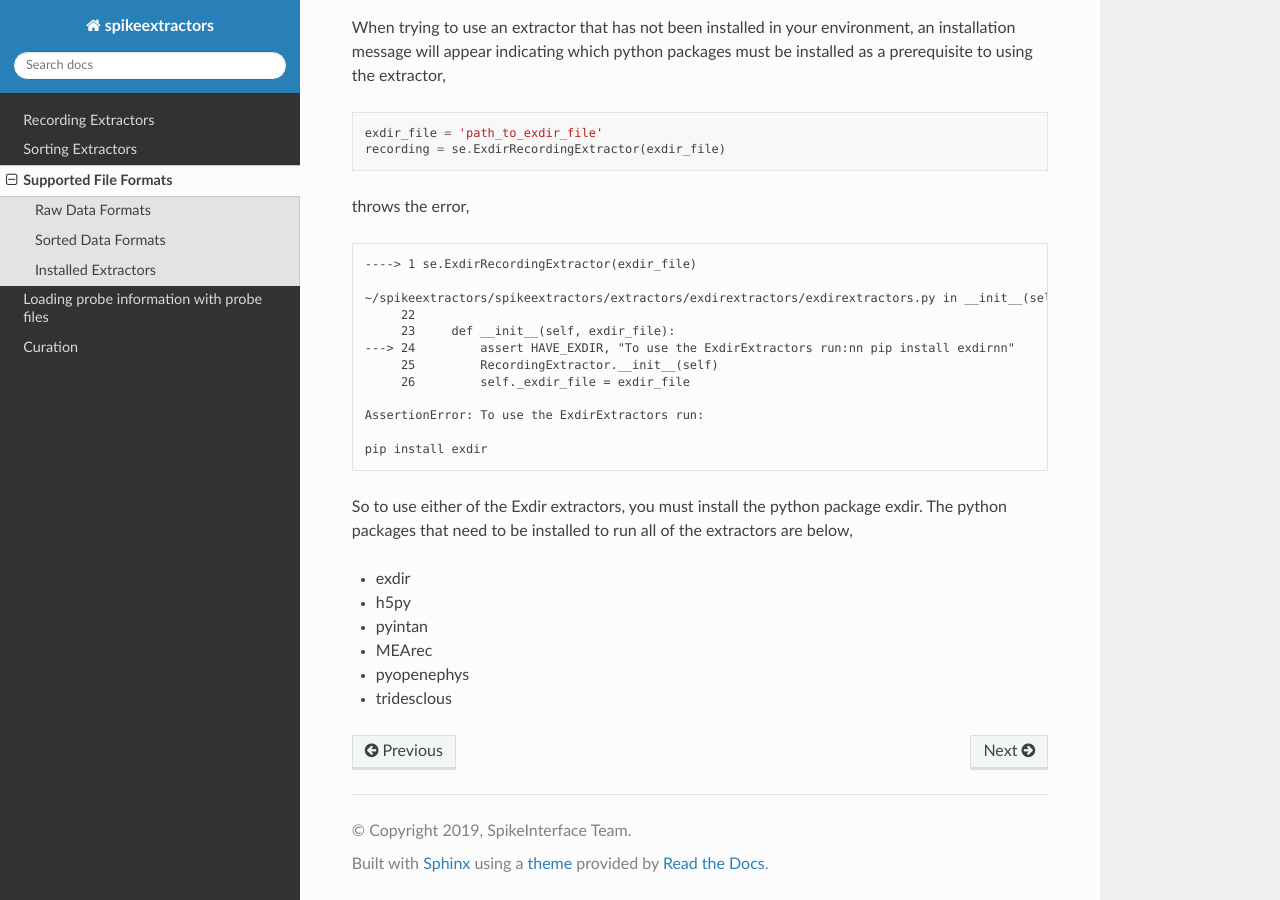
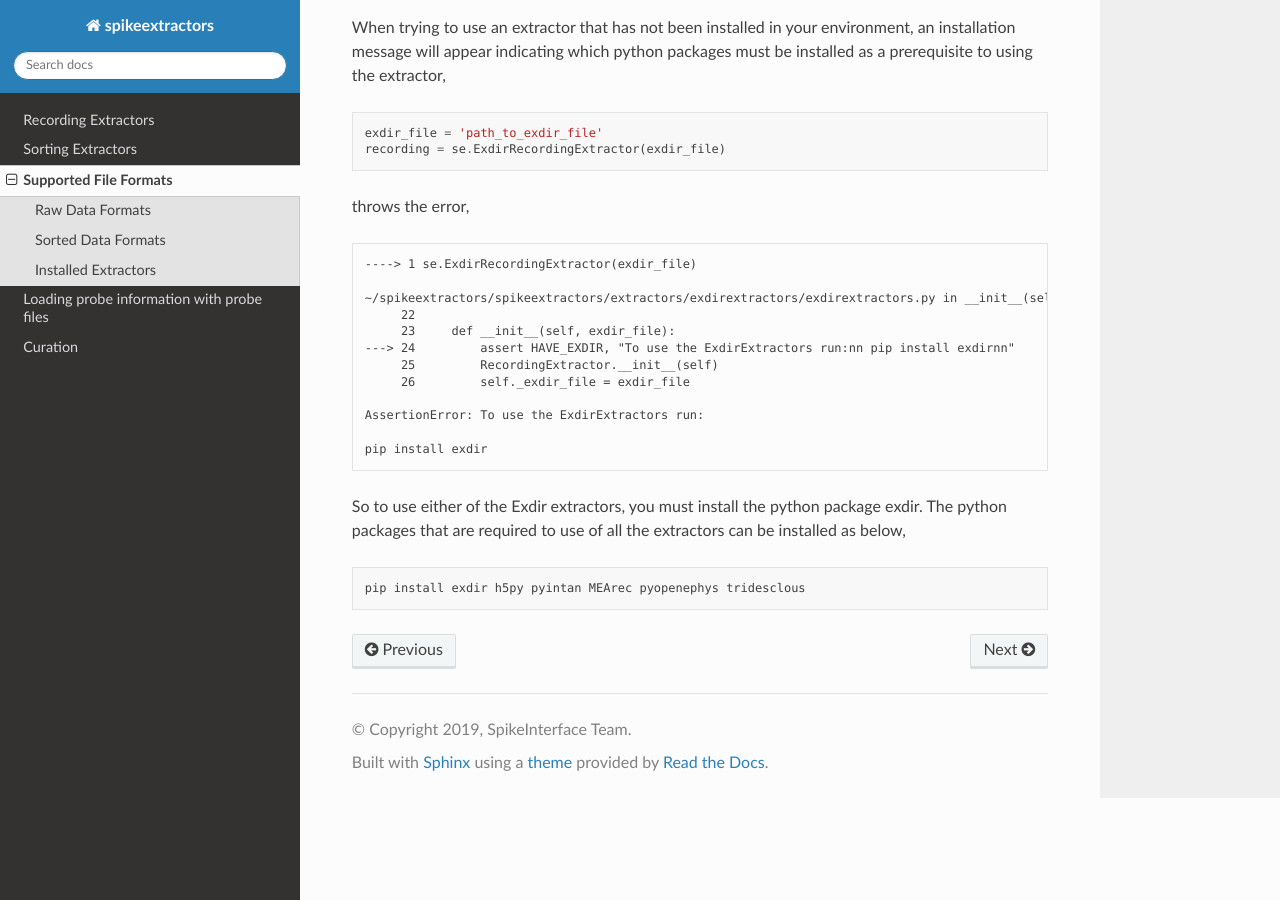
Before and after one commit to SpikeInterface/spikeextractors, a Sphinx documentation site: the page built from docs/available_extractors.rst, in a window 1280 px wide and 900 px high, scrolled down 1741 px. Built offline with Sphinx 7.4.7 and the Read the Docs theme 2.0.0, drawn with Linux system fonts in a browser that asks for light colours.

Commit message:
Update available_extractors.rst

```diff
--- a/docs/available_extractors.rst
+++ b/docs/available_extractors.rst
@@ -97,11 +97,7 @@ throws the error,
 
   pip install exdir
 
-So to use either of the Exdir extractors, you must install the python package exdir. The python packages that need to be installed to run all of the extractors are below,
+So to use either of the Exdir extractors, you must install the python package exdir. The python packages that are required to use of all the extractors can be installed as below,
 
-* exdir
-* h5py
-* pyintan
-* MEArec
-* pyopenephys
-* tridesclous
+.. parsed-literal::
+  pip install exdir h5py pyintan MEArec pyopenephys tridesclous
```
